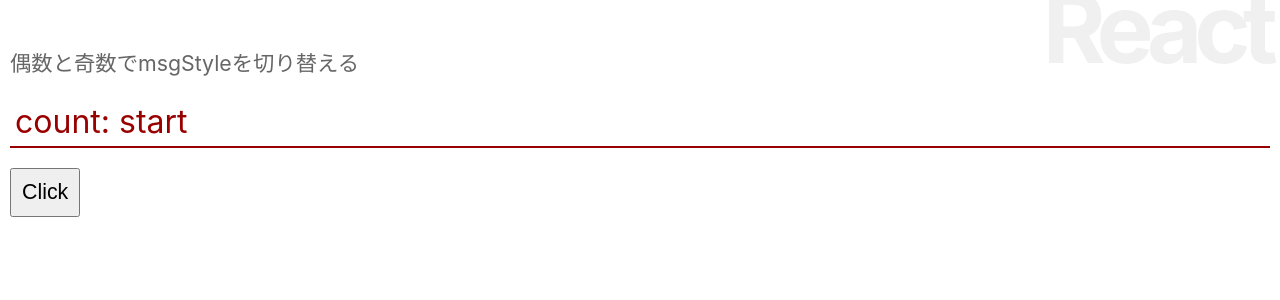
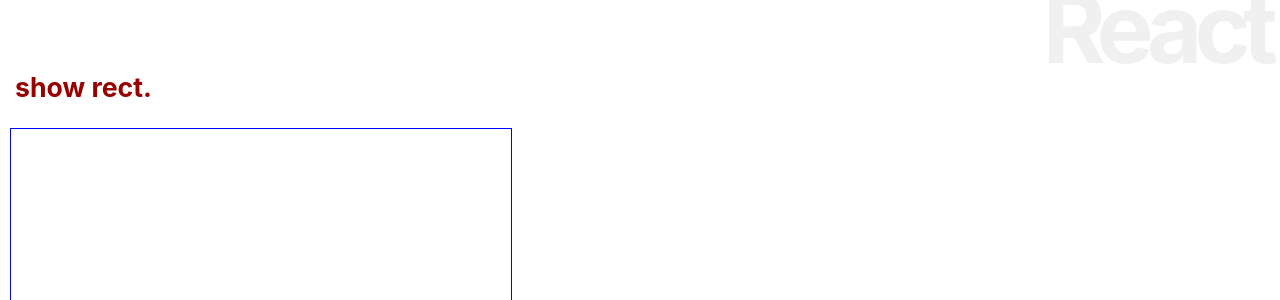
Before and after one commit to lightnning/react_app, a React (Create React App) app: page / in a window 1280 px wide. Shown: the top 300 px of the page. Built offline with nearby package versions, Linux system fonts and the light colour scheme.

Commit message:
プロパティとステートの連携

```diff
--- a/src/App.js
+++ b/src/App.js
@@ -2,62 +2,57 @@
 import "./App.css";
 
 class App extends Component {
-  msgStyle1 = {
-    fontSize: "24pt",
+  data = [];
+
+  msgStyle = {
+    fontSize: "20pt",
     color: "#900",
     margin: "20px 0px",
     padding: "5px",
-    borderBottom: "2px solid #900",
   };
 
-  msgStyle2 = {
-    fontSize: "20pt",
-    color: "white",
-    backgroundColor: "#900",
-    margin: "20px 0px",
-    padding: "5px",
-    borderBottom: "2px solid #900",
-  };
-
-  btnStyle = {
-    fontSize: "16pt",
-    padding: "10px",
+  area = {
+    width: "500px",
+    height: "500px",
+    border: "1px solid blue",
   };
 
   constructor(props) {
     super(props);
     this.state = {
-      counter: 0,
-      msg: "start",
-      flg: true,
+      list: this.data,
     };
     this.doAction = this.doAction.bind(this);
   }
   doAction(e) {
-    this.setState((state) => ({
-      counter: state.counter + 1,
-      msg: state.counter,
-      flg: !state.flg,
-    }));
+    let x = e.pageX;
+    let y = e.pageY;
+    this.data.push({ x: x, y: y });
+    this.setState({
+      list: this.data,
+    });
+  }
+
+  draw(d) {
+    let s = {
+      position: "absolute",
+      left: d.x - 25 + "px",
+      top: d.y - 25 + "px",
+      width: "50px",
+      height: "50px",
+      backgroundColor: "#66f3",
+    };
+    return <div style={s}></div>;
   }
 
   render() {
-    return (
-      <div>
-        <h1>React</h1>
-        <p>偶数と奇数でmsgStyleを切り替える</p>
-        {this.state.flg ? (
-          <p style={this.msgStyle1}>count: {this.state.msg}</p>
-
-        ) : (
-          <p style={this.msgStyle2}>{this.state.msg}</p>
-
-        )}
-        <button style={this.btnStyle} onClick={this.doAction}>
-          Click
-        </button>
+    return <div>
+      <h1>React</h1>
+      <h2 style={this.msgStyle}>show rect.</h2>
+      <div style={this.area} onClick={this.doAction}>
+        {this.data.map((value) => this.draw(value))}
       </div>
-    );
+    </div>;
   }
 }
 
```
